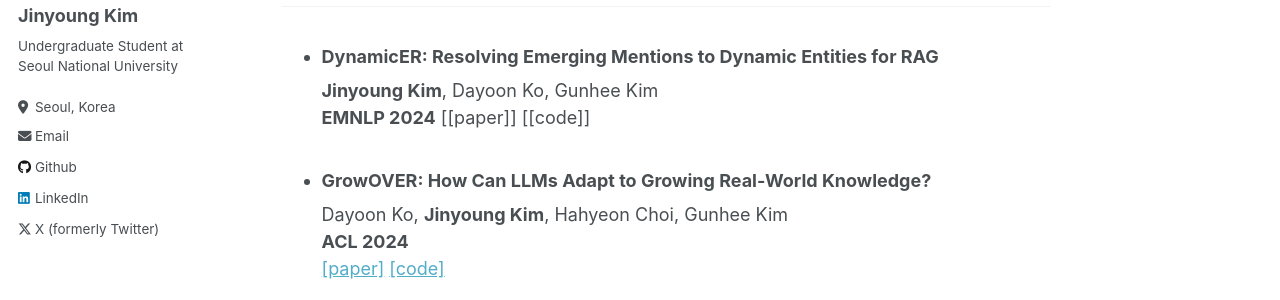
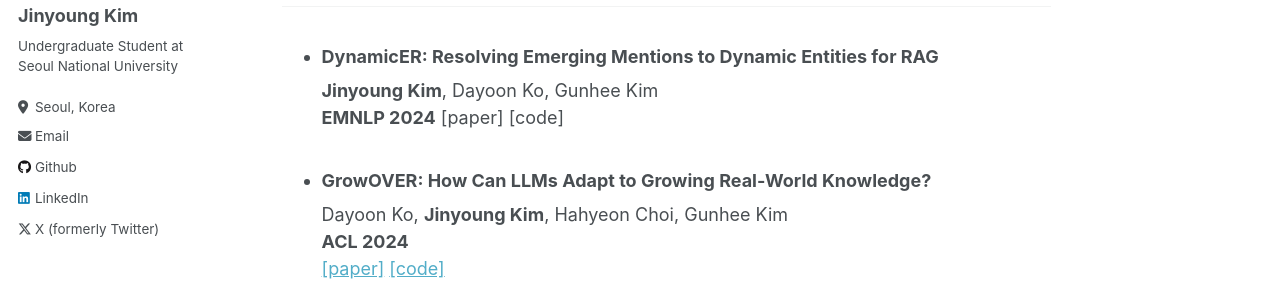
Before and after one commit to jiny1623/jiny1623.github.io, a Jekyll site: the page built from _pages/about.md, in a window 1280 px wide and 900 px high. Shown: the part 333-633 px from the top of the window. Built offline with Jekyll 4.4.1, drawn with Linux system fonts in a browser that asks for light colours.

Commit message:
add pubs

```diff
--- a/_pages/about.md
+++ b/_pages/about.md
@@ -14,7 +14,7 @@ Hello! I'm an undergraduate student at Seoul National University advised by [Gun
 * ### DynamicER: Resolving Emerging Mentions to Dynamic Entities for RAG
   **Jinyoung Kim**, Dayoon Ko, Gunhee Kim
   **EMNLP 2024**
-  [[paper]] [[code]]
+  [paper] [code]
 
 * ### GrowOVER: How Can LLMs Adapt to Growing Real-World Knowledge?
   Dayoon Ko, **Jinyoung Kim**, Hahyeon Choi, Gunhee Kim
```
